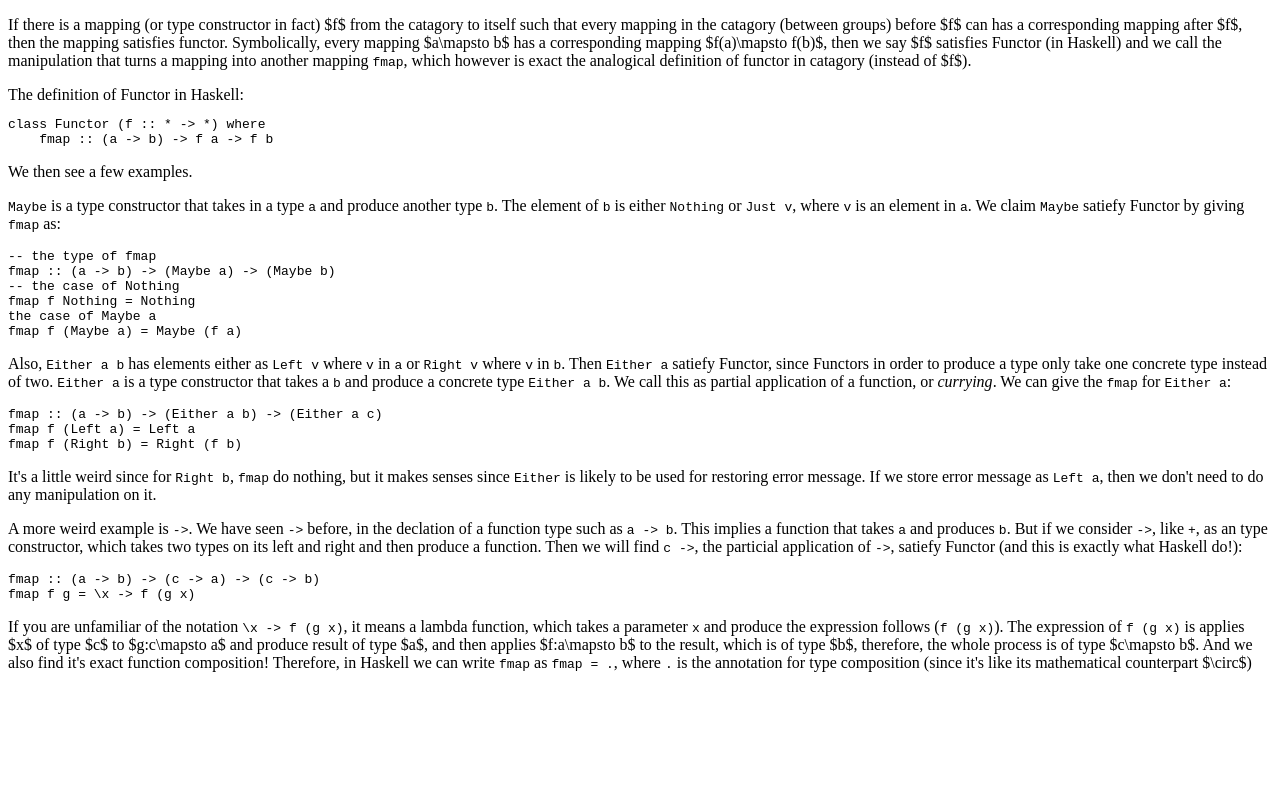
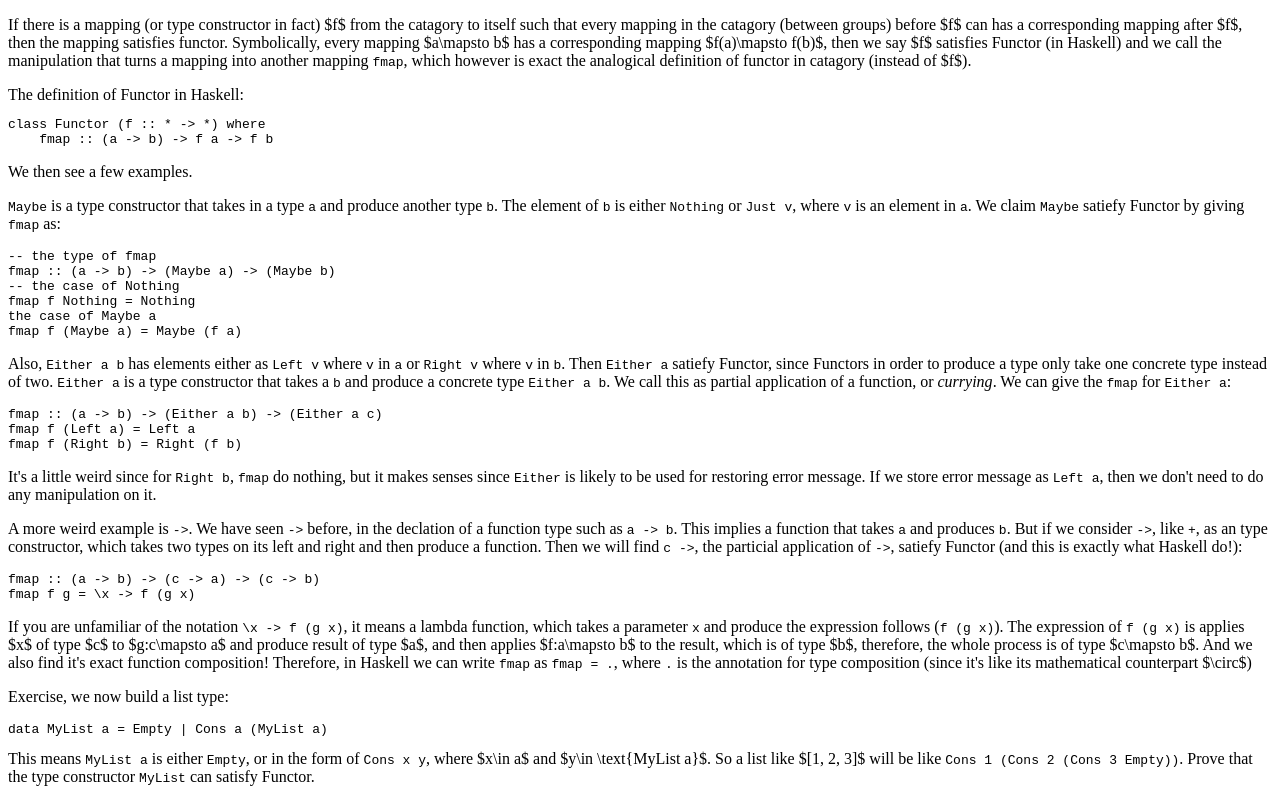
Before and after one commit to yihozhang/yihozhang.github.io, a plain HTML site: page blog/posts/notes-on-haskell/index.html in a window 1280 px wide. Shown: the part 527-1321 px from the top of the page. Before the commit the page ends 1215 px from the top, so only its background shows below. Drawn offline with Linux system fonts and the light colour scheme.

Commit message:
start writing posts on Haskell

```diff
--- a/blog/posts/notes-on-haskell/index.html
+++ b/blog/posts/notes-on-haskell/index.html
@@ -62,3 +62,9 @@ fmap f (Right b) = Right (f b)</pre>
 fmap f g = \x -> f (g x)</pre>
 
 <p>If you are unfamiliar of the notation <tt>\x -> f (g x)</tt>, it means a lambda function, which takes a parameter <tt>x</tt> and produce the expression follows (<tt>f (g x)</tt>). The expression of <tt>f (g x)</tt> is applies $x$ of type $c$ to $g:c\mapsto a$ and produce result of type $a$, and then applies $f:a\mapsto b$ to the result, which is of type $b$, therefore, the whole process is of type $c\mapsto b$. And we also find it's exact function composition! Therefore, in Haskell we can write <tt>fmap</tt> as <tt>fmap = .</tt>, where <tt>.</tt> is the annotation for type composition (since it's like its mathematical counterpart $\circ$)</p>
+
+<p>Exercise, we now build a list type:</p>
+
+<pre>data MyList a = Empty | Cons a (MyList a)</pre>
+
+This means <tt>MyList a</tt> is either <tt>Empty</tt>, or in the form of <tt>Cons x y</tt>, where $x\in a$ and $y\in \text{MyList a}$. So a list like $[1, 2, 3]$ will be like <tt>Cons 1 (Cons 2 (Cons 3 Empty))</tt>. Prove that the type constructor <tt>MyList</tt> can satisfy Functor.
```
